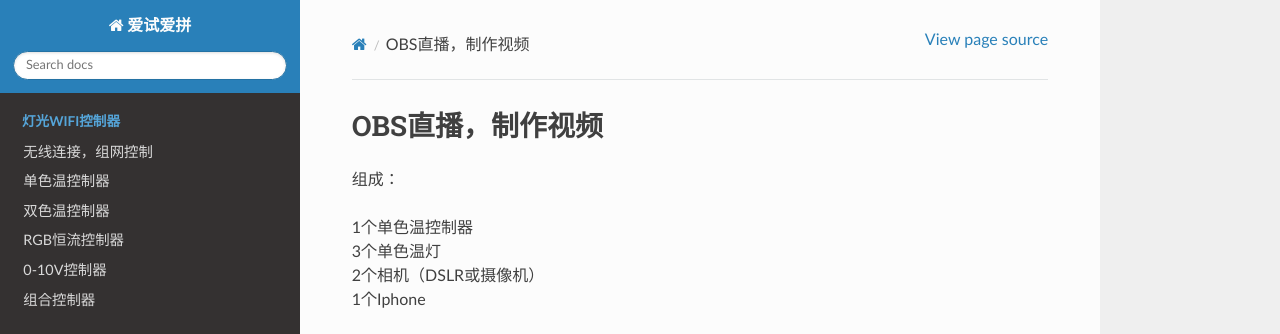
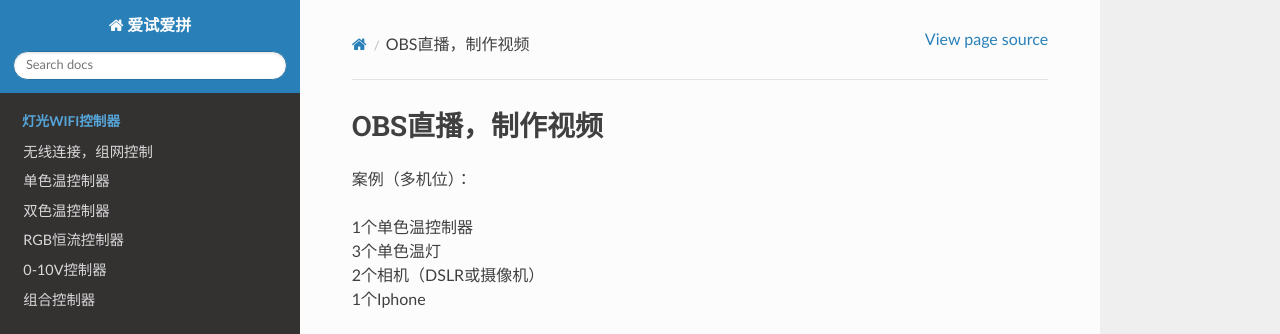
Before and after one commit to paultang/abapweb, a Sphinx documentation site: the page built from source/studio/obs.rst, in a window 1280 px wide and 929 px high. Shown: the top 334 px of the window. Built offline with Sphinx 7.4.7 and the Read the Docs theme 2.0.0, drawn with Linux system fonts in a browser that asks for light colours.

Commit message:
Update obs.rst

```diff
--- a/source/studio/obs.rst
+++ b/source/studio/obs.rst
@@ -1,6 +1,6 @@
 OBS直播，制作视频
 +++++++++++++++++++
-组成：
+案例（多机位）：
 
 | 1个单色温控制器
 | 3个单色温灯
```
